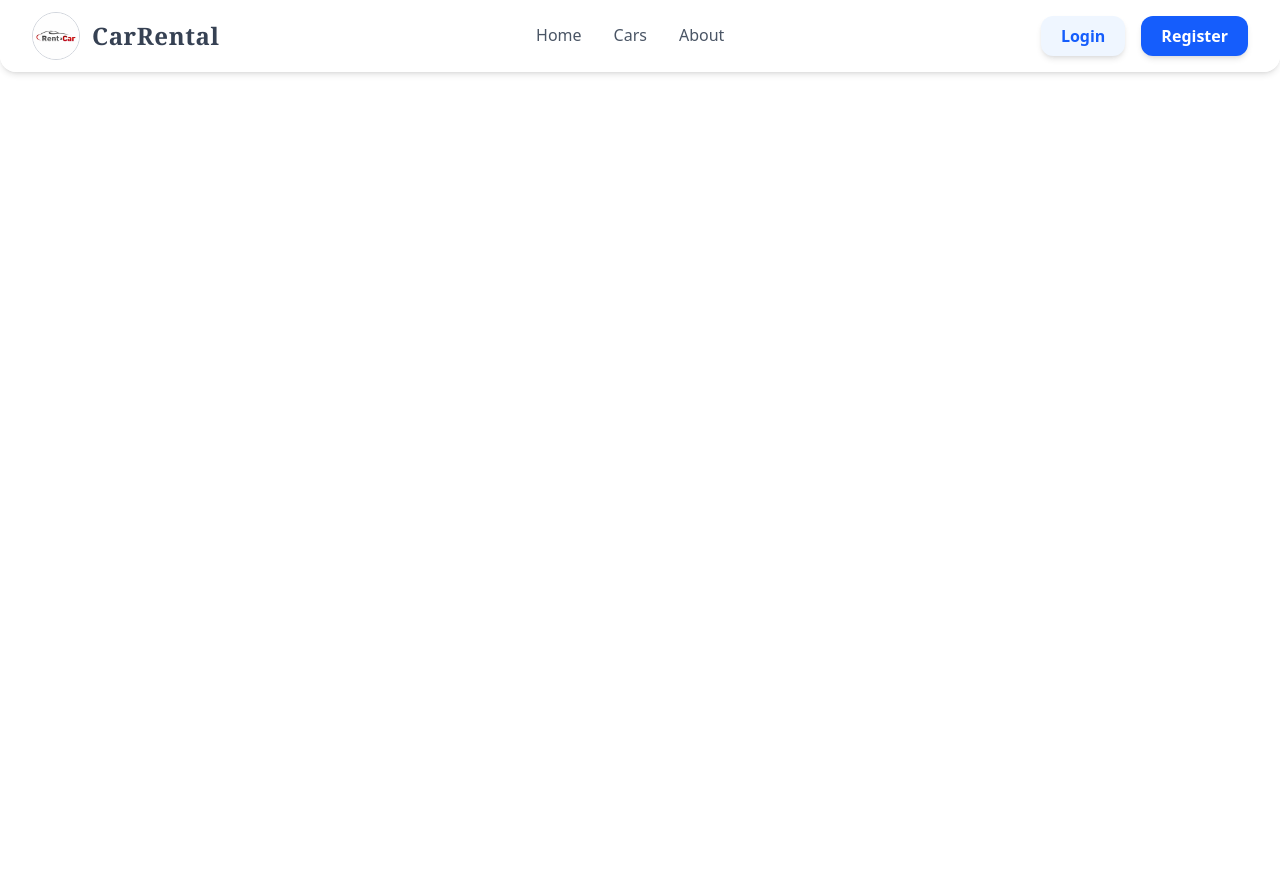
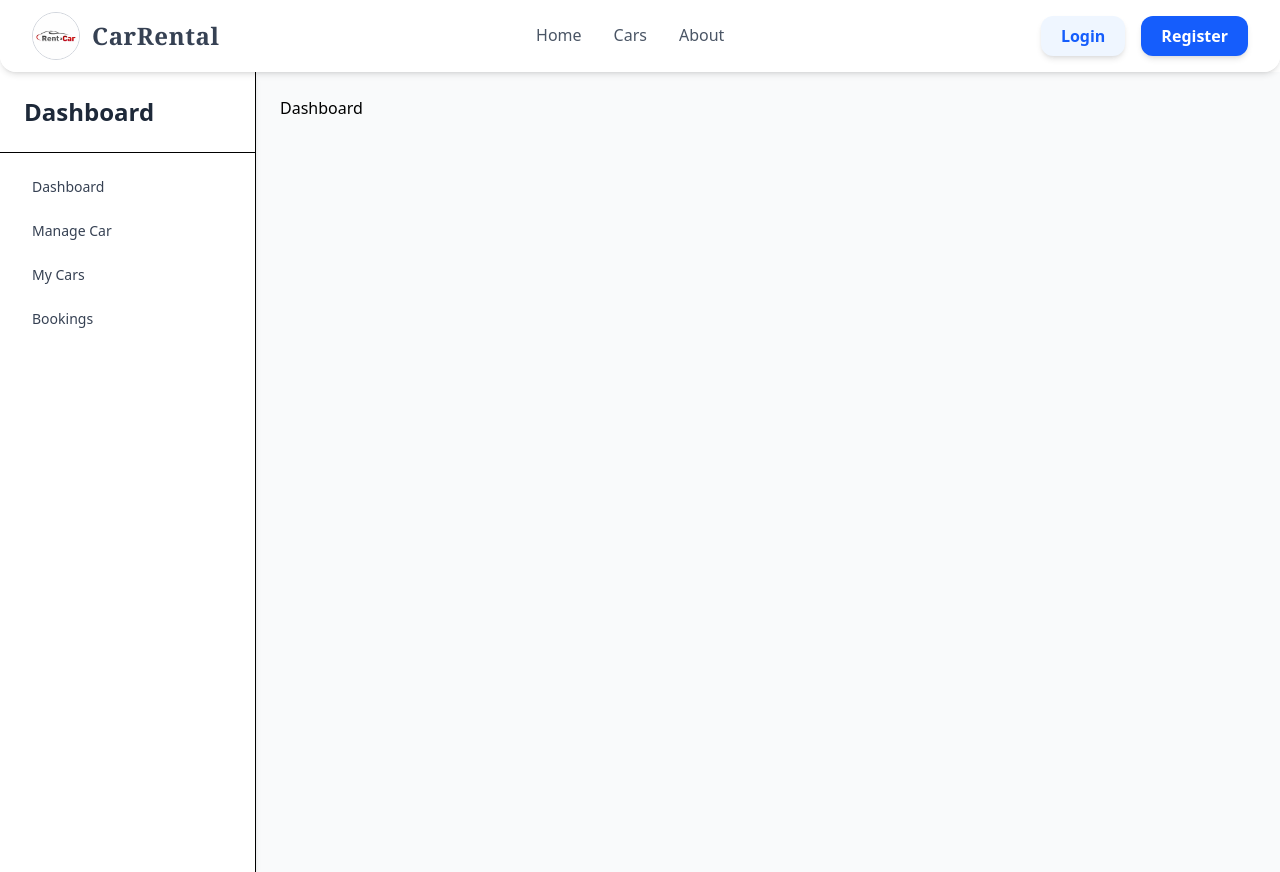
Before and after one commit to Vandan-Bhangale/Car-Rental, a React (Vite) app in the folder Frontend/car-rental/: page /dashboard/dashboard in a window 1280 px wide. Before the commit the page ends 800 px from the top, so only its background shows below. Built offline with nearby package versions, Linux system fonts and the light colour scheme; no server answers.

Commit message:
Added new files and updated code

```diff
--- a/Frontend/car-rental/package.json
+++ b/Frontend/car-rental/package.json
@@ -16,6 +16,7 @@
     "js-cookie": "^3.0.5",
     "react": "^19.1.1",
     "react-dom": "^19.1.1",
+    "react-icons": "^5.5.0",
     "react-router-dom": "^7.8.2",
     "react-toastify": "^11.0.5",
     "tailwindcss": "^4.1.12",
--- a/Frontend/car-rental/src/App.jsx
+++ b/Frontend/car-rental/src/App.jsx
@@ -1,7 +1,7 @@
 import { useState } from 'react'
 import './App.css'
 import NavBar from './components/NavBar'
-import { Route, Routes, BrowserRouter as Router } from 'react-router-dom'
+import { Route, Routes, BrowserRouter as Router,useNavigate, Navigate } from 'react-router-dom'
 import Home from './pages/Home'
 import Login from './pages/Login'
 import Signup from './pages/Signup'
@@ -13,6 +13,8 @@ import CarDetail from './pages/CarDetail'
 import MyBookings from './pages/MyBookings'
 import Payment from './components/Payment'
 import OnlinePayment from './components/OnlinePayment'
+import DashBoardLayout from './components/DashBoardLayout'
+import Dashboard from './pages/DashBoard'
 
 function App() {
 
@@ -55,10 +57,16 @@ function App() {
         <Route path="/register" element={<Signup />} />
         <Route path="/add-car" element={<AddCar />} />
         <Route path="/cars" element={<Cars />} />
-        <Route path="/car-details/:id" element={<CarDetail isLoggedIn={isLoggedIn} />} />
+        <Route path="/car-details/:id" element={<CarDetail isLoggedIn={isLoggedIn} userType={userType} />} />
         <Route path="/my-bookings" element={<MyBookings />} />
         <Route path="/payment" element={<Payment />} />
         <Route path="/onlinePayment" element={<OnlinePayment />} />
+        <Route path="/dashboard" element={<DashBoardLayout />}>
+          <Route index element={<Navigate to="/dashboard/dashboard" />} />
+            <Route path="cars" element={<Cars />} />
+            <Route path="my-bookings" element={<MyBookings />} />
+            <Route path="dashboard" element={<Dashboard />} />
+        </Route>
       </Routes>
     </Router>
     </>
--- /dev/null
+++ b/Frontend/car-rental/src/components/DashBoardLayout.jsx
@@ -0,0 +1,20 @@
+import { Outlet } from "react-router-dom";
+import SideBar from "./SideBar";
+
+const DashBoardLayout = () => {
+  return (
+    <>
+      <div className="flex min-h-screen bg-gray-50">
+        {/* Sidebar */}
+        <SideBar />
+
+        {/* Main Content Area */}
+        <div className="flex-1 p-6 overflow-auto">
+          <Outlet />
+        </div>
+      </div>
+    </>
+  );
+};
+
+export default DashBoardLayout;
--- /dev/null
+++ b/Frontend/car-rental/src/components/NoBookings.jsx
@@ -0,0 +1,25 @@
+import React from 'react';
+import { Link } from 'react-router-dom';
+
+const NoBookings = () => {
+  return (
+    <>
+      <div className="flex flex-col items-center justify-center min-h-screen px-4">
+        <h2 className="text-3xl font-semibold text-gray-800 mb-4">
+          No Bookings Yet
+        </h2>
+        <p className="text-gray-600 mb-6 text-center">
+          You haven’t booked any cars yet. Once you do, they’ll appear here.
+        </p>
+        <Link
+          to="/cars"
+          className="px-6 py-3 bg-blue-600 text-white font-medium rounded-md hover:bg-blue-700 transition duration-300"
+        >
+          Browse Cars
+        </Link>
+      </div>
+    </>
+  );
+};
+
+export default NoBookings;
--- /dev/null
+++ b/Frontend/car-rental/src/components/SideBar.jsx
@@ -0,0 +1,49 @@
+import { Link } from "react-router-dom";
+
+const SideBar = () => {
+  return (
+    <>
+      <div className="w-64 h-screen bg-white border-r shadow-md flex flex-col">
+        <div className="p-6 border-b">
+          <h2 className="text-2xl font-semibold text-gray-800">Dashboard</h2>
+        </div>
+        <ul className="flex flex-col space-y-2 p-4 text-gray-700 text-sm font-medium">
+          <li>
+            <Link
+              to="/dashboard/dashboard"
+              className="block px-4 py-2 rounded-md hover:bg-blue-100 hover:text-blue-700 transition"
+            >
+              Dashboard
+            </Link>
+          </li>
+          <li>
+            <Link
+              to="/"
+              className="block px-4 py-2 rounded-md hover:bg-blue-100 hover:text-blue-700 transition"
+            >
+              Manage Car
+            </Link>
+          </li>
+          <li>
+            <Link
+              to="/dashboard/cars"
+              className="block px-4 py-2 rounded-md hover:bg-blue-100 hover:text-blue-700 transition"
+            >
+              My Cars
+            </Link>
+          </li>
+          <li>
+            <Link
+              to="/dashboard/my-bookings"
+              className="block px-4 py-2 rounded-md hover:bg-blue-100 hover:text-blue-700 transition"
+            >
+              Bookings
+            </Link>
+          </li>
+        </ul>
+      </div>
+    </>
+  );
+};
+
+export default SideBar;
--- a/Frontend/car-rental/src/pages/CarDetail.jsx
+++ b/Frontend/car-rental/src/pages/CarDetail.jsx
@@ -1,11 +1,11 @@
 import axios from "axios";
-import { useEffect, useState } from "react";
+import { use, useEffect, useState } from "react";
 import { Link, useParams } from "react-router-dom";
 import Footer from "../components/Footer";
 import { toast } from "react-toastify";
 import BookingForm from "../components/BookingForm";
 
-const CarDetail = ({isLoggedIn}) => {
+const CarDetail = ({isLoggedIn,userType}) => {
   const { id } = useParams(); // ✅ gets :id from URL
   const [car, setCar] = useState(null);
   const [showBookingForm, setShowBookingForm] = useState(false);
@@ -88,7 +88,8 @@ const CarDetail = ({isLoggedIn}) => {
                   Price:{" "}
                   <span className="text-blue-600">${car.DailyPrice}</span> / day
                 </p>
-                <button
+                {userType?.userType === "guest" && (
+                  <button
                   onClick={() => {
                     if (isLoggedIn) {
                         setShowBookingForm(true)
@@ -100,6 +101,7 @@ const CarDetail = ({isLoggedIn}) => {
                 >
                   Book Now
                 </button>
+                )}
               </div>
             </div>
           </>
--- /dev/null
+++ b/Frontend/car-rental/src/pages/Dashboard.jsx
@@ -0,0 +1,5 @@
+const Dashboard = () =>{
+    return <div>Dashboard</div>
+}
+
+export default Dashboard;
--- a/Frontend/car-rental/src/pages/MyBookings.jsx
+++ b/Frontend/car-rental/src/pages/MyBookings.jsx
@@ -1,5 +1,6 @@
 import { useEffect, useState } from "react";
 import axios from "axios";
+import NoBookings from "../components/NoBookings";
 
 const MyBookings = () => {
   const [bookings, setBookings] = useState([]);
@@ -55,7 +56,7 @@ const MyBookings = () => {
       </div>
 
       {bookings.length === 0 ? (
-        <p>No bookings found.</p>
+        <><NoBookings /></>
       ) : (
         <div className="flex flex-col items-center">
           {bookings.map((booking) => (
@@ -134,9 +135,9 @@ const MyBookings = () => {
 
               <button
                 onClick={() => handleCancel(booking._id)}
-                className="absolute top-2 right-2 text-sm text-red-600 hover:underline"
+                className="flex gap-2 absolute top-2 right-2 text-sm text-red-600 hover:underline"
               >
-                Cancel
+                Cancel Booking
               </button>
             </div>
           ))}
```
Also changed, not shown: Frontend/car-rental/src/components/NavBar.jsx (+14 -7 lines), 1 other file (tests, documents, lock files or other folders).
